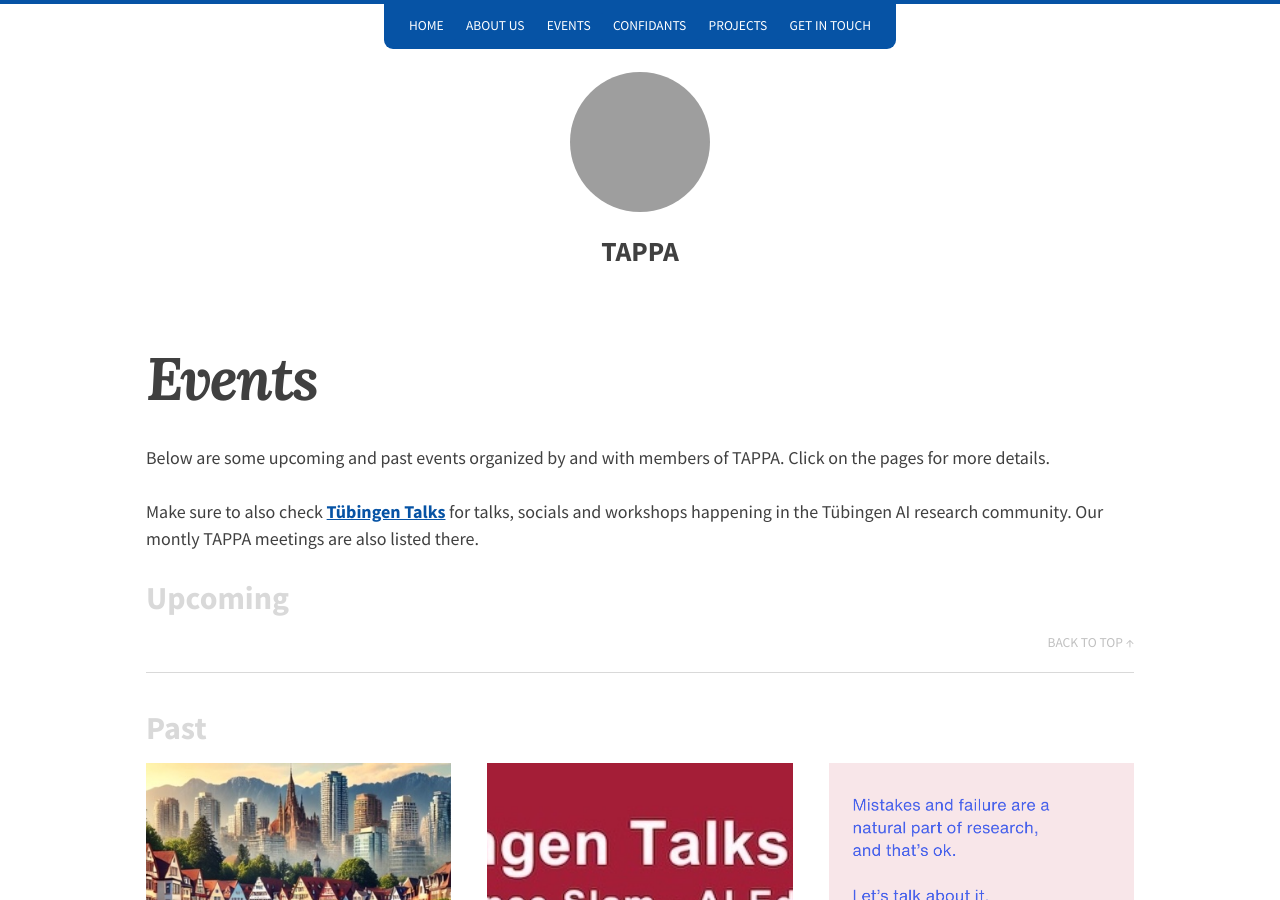
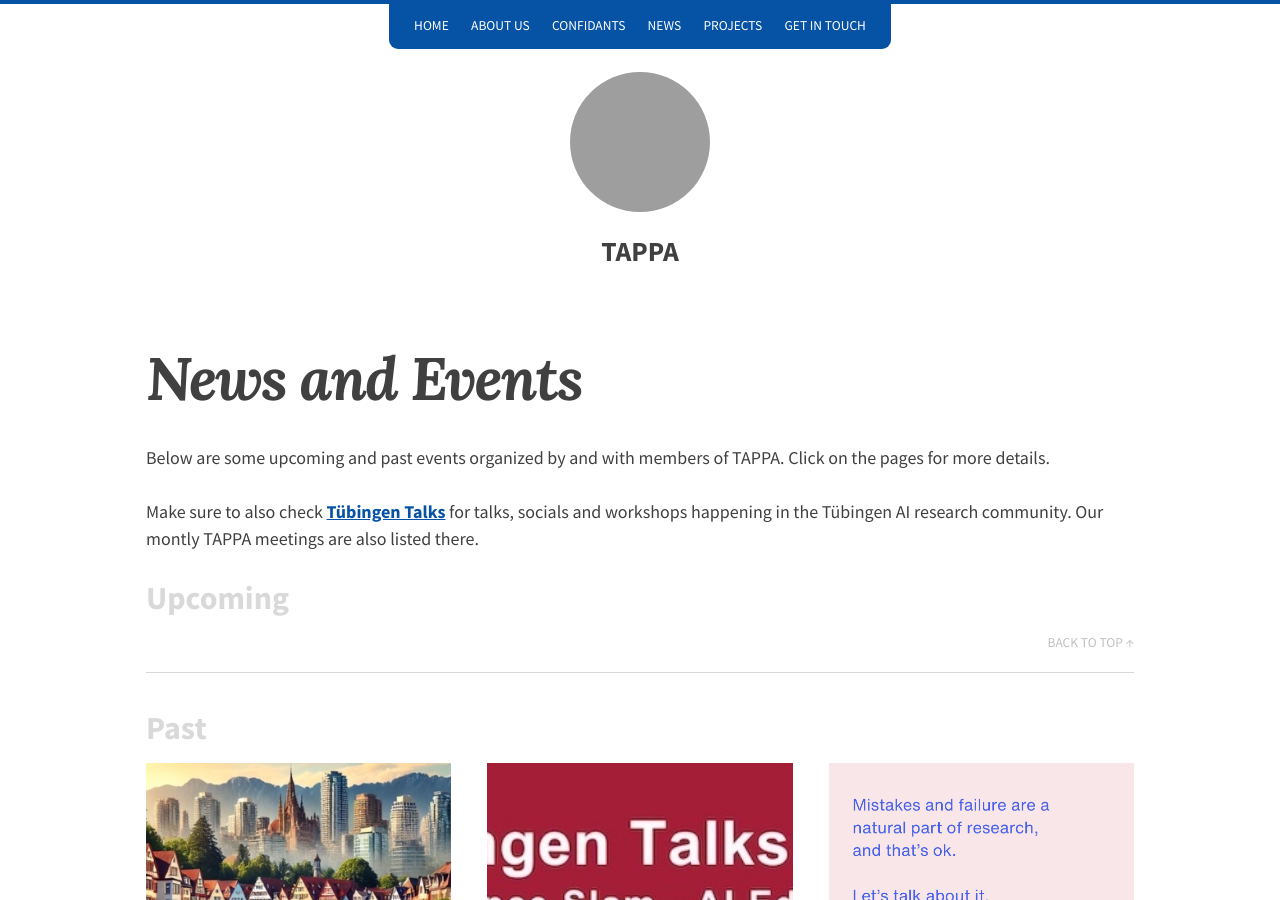
Before and after one commit to tappa-org/tappa-org.github.io, a Jekyll site: the page built from events.md, in a window 1280 px wide and 900 px high. Built offline with Jekyll 4.4.1, drawn with Linux system fonts in a browser that asks for light colours; nearby versions of some CDN libraries; grey boxes are pictures that could not be loaded.

Commit message:
update navigation bar

```diff
--- a/_data/navigation.yml
+++ b/_data/navigation.yml
@@ -4,10 +4,10 @@
   url: /
 - title: About us
   url: /about/
-- title: Events
-  url: /events/
 - title: Confidants
   url: /confidants/
+- title: News
+  url: /events/
 - title: Projects
   url: /projects/
 - title: Get in touch
--- a/events.md
+++ b/events.md
@@ -1,6 +1,6 @@
 ---
 layout: events
-title: Events
+title: News and Events
 # permalink: /Events/
 entries_layout: grid #list
 ---
```
